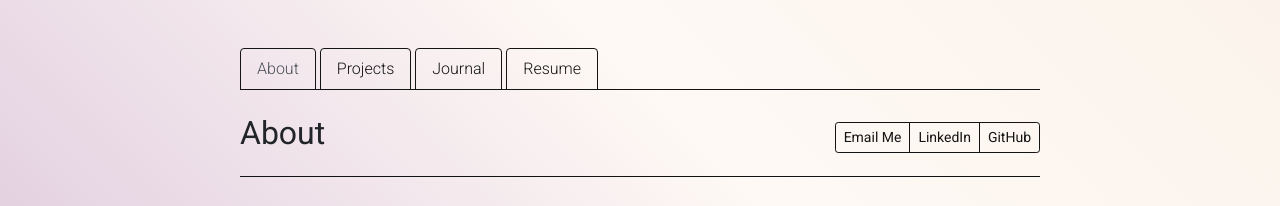
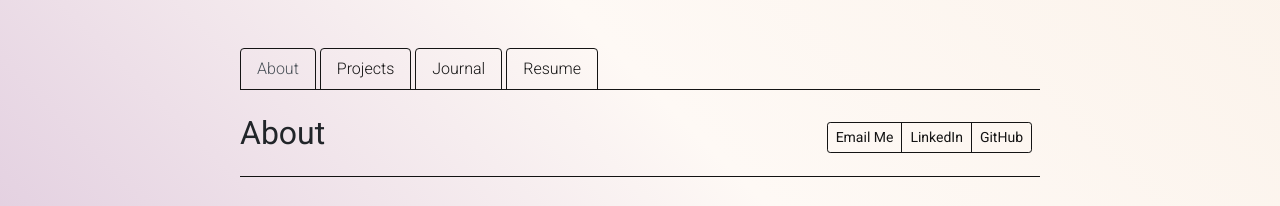
Before and after one commit to katsign/portfolio2.0, a React (Create React App) app: page / in a window 1280 px wide. Shown: the top 206 px of the page. Built offline with nearby package versions, Linux system fonts and the light colour scheme.

Commit message:
margin fix

```diff
--- a/src/components/pages/About.js
+++ b/src/components/pages/About.js
@@ -5,7 +5,7 @@ const About = () => (
   <div className="mt-4" id="bio">
     <div className="d-flex flex-row align-items-center justify-content-between">
       <h2>About</h2>
-      <div className="btn-group btn-group-sm" role="group">
+      <div className="btn-group btn-group-sm mr-2" role="group">
         <a
           rel="noreferrer"
           target="_blank"
```
